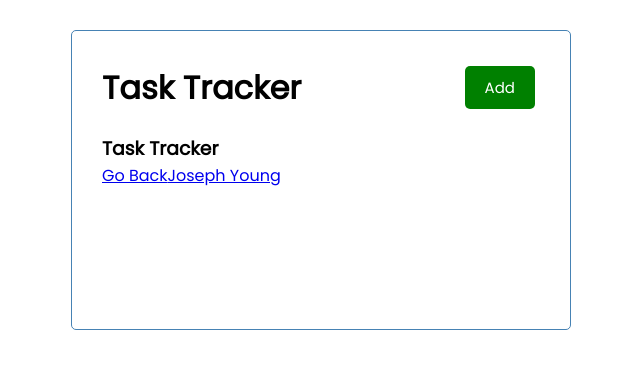
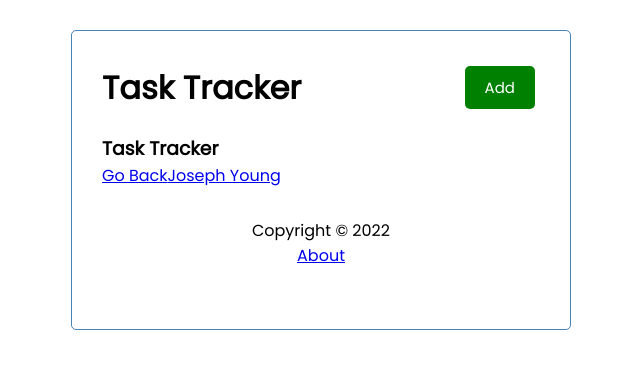
Before and after one commit to JYoung32/task-tracker, an Angular app: page /about in a window 1280 px wide. Shown: the top 368 px of the page, without its empty margins (319-959 px from the left). Built offline with nearby package versions, Linux system fonts and the light colour scheme.

Commit message:
created footer

```diff
--- a/src/app/app.component.html
+++ b/src/app/app.component.html
@@ -1,4 +1,5 @@
 <div class="container">
   <app-header></app-header>
   <router-outlet></router-outlet>
+  <app-footer></app-footer>
 </div>
--- a/src/app/components/about/about.component.html
+++ b/src/app/components/about/about.component.html
@@ -1,6 +1,5 @@
 <div>
     <h3>Task Tracker</h3>
     <a routerLink="/">Go Back</a>
-    <b></b>
     <a href="www.josephyoung.dev">Joseph Young</a>
 </div>
--- a/src/app/components/footer/footer.component.css
+++ b/src/app/components/footer/footer.component.css
@@ -0,0 +1,4 @@
+footer {
+    margin-top: 30px;
+    text-align: center;
+}
--- a/src/app/components/footer/footer.component.html
+++ b/src/app/components/footer/footer.component.html
@@ -1 +1,4 @@
-<p>footer works!</p>
+<footer>
+    <p>Copyright &copy; 2022</p>
+    <a routerLink="/about">About</a>
+</footer>
```
